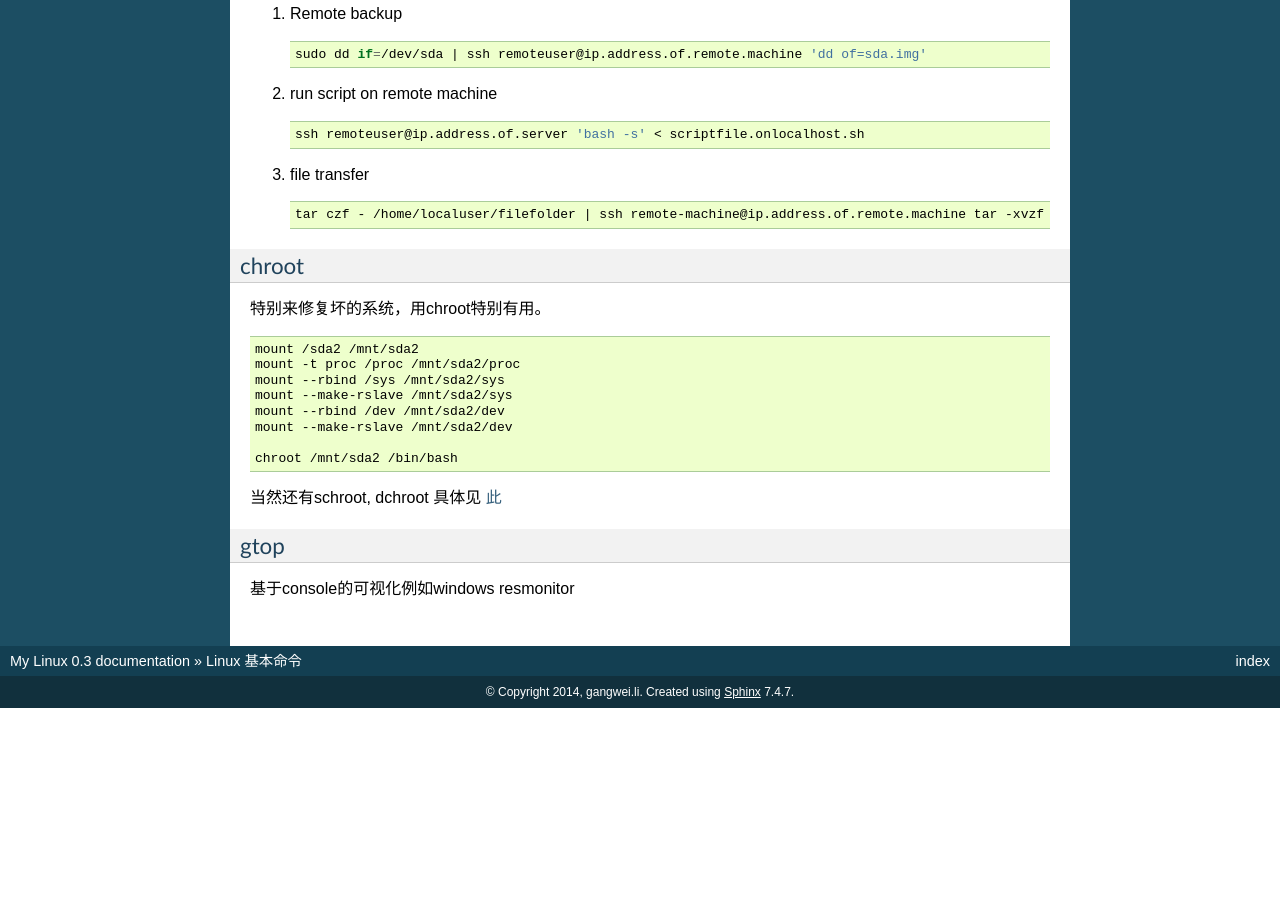
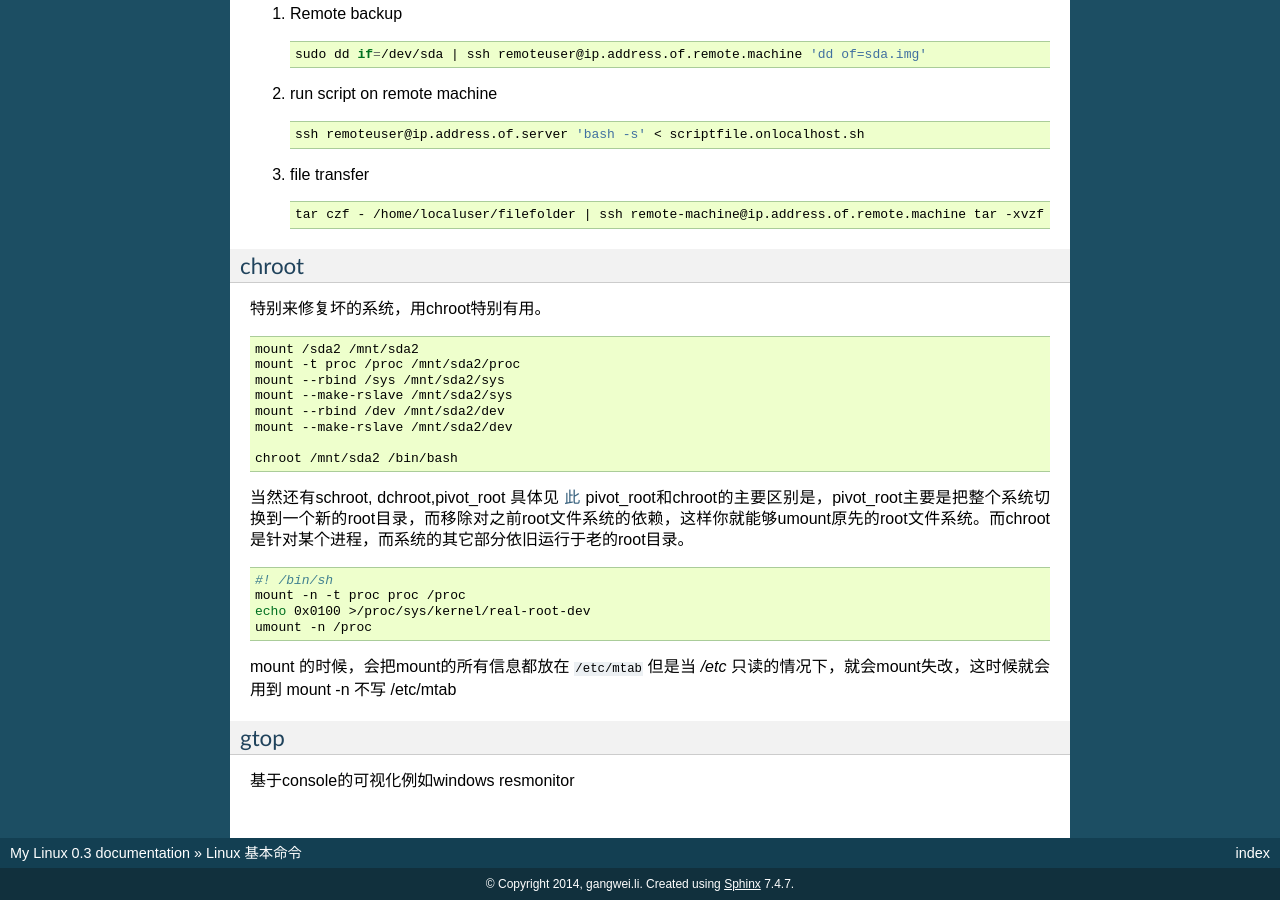
Before and after one commit to gwli/MyLinux, a Sphinx documentation site: the page built from source/content/Stage_1/command.rst, in a window 1280 px wide and 900 px high, scrolled down 7582 px. Built offline with Sphinx 7.4.7, drawn with Linux system fonts in a browser that asks for light colours; formulas are drawn with MathJax 3; before the commit the page ends 8290 px from its top, so only the background shows below that.

Commit message:
fix format

```diff
--- a/source/content/Stage_1.rst
+++ b/source/content/Stage_1.rst
@@ -4,6 +4,7 @@
 
 .. include:: Stage_1/command.rst
 .. include:: Stage_1/network.rst
+.. include:: Stage_1/powermanagerment.rst
 .. include:: Stage_1/LinuxInstall.rst
 .. include:: Stage_1/DirectoryLayout.rst
 .. include:: Stage_1/gentoo.rst
--- a/source/content/Stage_1/command.rst
+++ b/source/content/Stage_1/command.rst
@@ -161,8 +161,9 @@ linux专门一条:command:`rename` 指令。例如 我要把  *.txt* 变成 *.rs
 
 .. csv-table::
 
-   行, sed,grep,head,tail
+   行,sed,grep,head,tail
    例,awk,column
+
 
 在文件添加一行，一个方法那就是用vim就可以了。
 如果只是简单的行尾，那就是>>就搞定了。
@@ -473,8 +474,17 @@ chroot
 
    chroot /mnt/sda2 /bin/bash
 
-当然还有schroot, dchroot 具体见 `此 <https://askubuntu.com/questions/158847/what-is-the-difference-of-chroot-dchroot-and-schroot>`_
+当然还有schroot, dchroot,pivot_root 具体见 `此 <https://askubuntu.com/questions/158847/what-is-the-difference-of-chroot-dchroot-and-schroot>`_
+pivot_root和chroot的主要区别是，pivot_root主要是把整个系统切换到一个新的root目录，而移除对之前root文件系统的依赖，这样你就能够umount原先的root文件系统。而chroot是针对某个进程，而系统的其它部分依旧运行于老的root目录。
 
+.. code-block:: bash
+
+   #! /bin/sh
+   mount -n -t proc proc /proc
+   echo 0x0100 >/proc/sys/kernel/real-root-dev
+   umount -n /proc
+
+mount 的时候，会把mount的所有信息都放在 :file:`/etc/mtab` 但是当 `/etc` 只读的情况下，就会mount失改，这时候就会用到 mount -n 不写 /etc/mtab
 
 gtop
 ====
```
